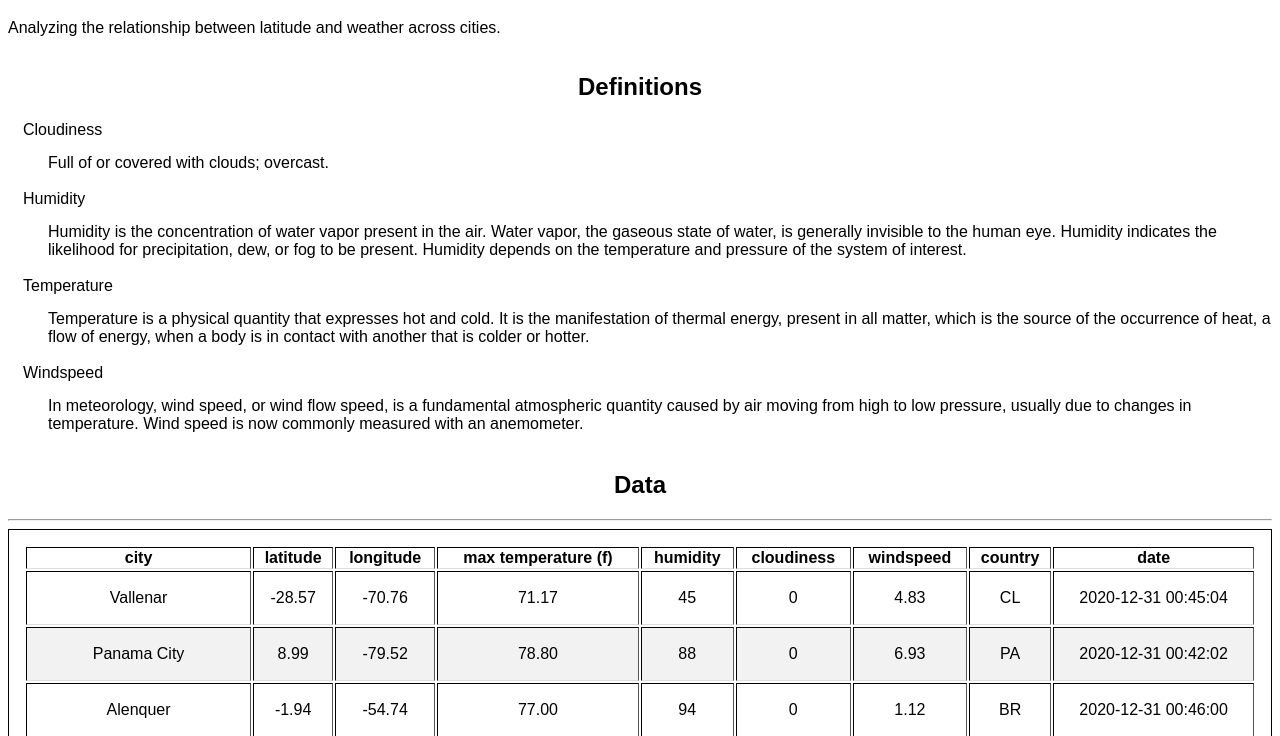
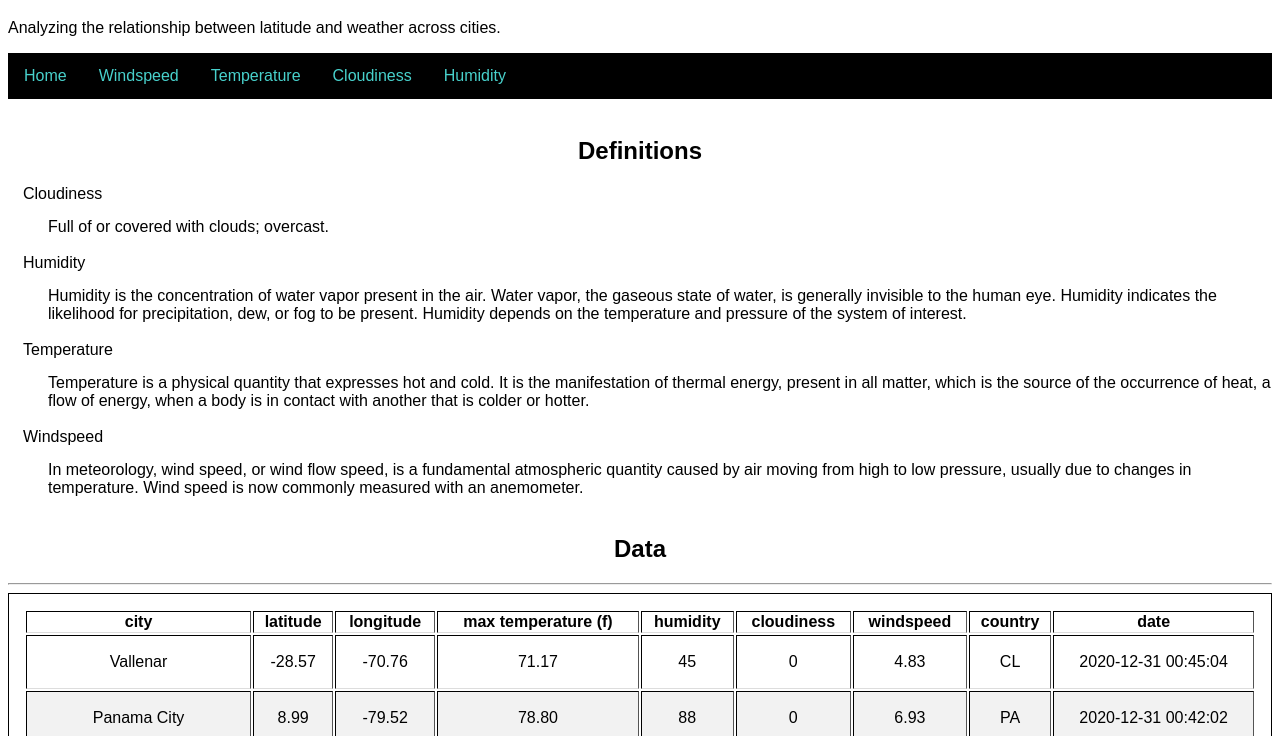
Before and after one commit to alisonsadel/Web-Design-Challenge, a plain HTML site: page data.html in a window 1280 px wide. Shown: the part 61-797 px from the top of the page. Drawn offline with Linux system fonts and the light colour scheme.

Commit message:
Add files via upload
Updated CSS and HTML on secondary pages to create interactive horizontal navbar

```diff
--- a/data.html
+++ b/data.html
@@ -8,14 +8,28 @@
 </head>
 <body>
   <h1>City & Weather Dataset</h1>
-<p>Analyzing the relationship between latitude and weather across cities.</p>
-<div class="navbar">
-  <a class="dropdown-item" href="/Users/alisonsadel/Desktop/master_data_file/Web-Design-Challenge/Files/test.html" target="_blank">Home</a>
-  <a class="dropdown-item" href="/Users/alisonsadel/Desktop/master_data_file/Web-Design-Challenge/Files/windspeed.html" target="_blank">Windspeed</a>
-  <a class="dropdown-item" href="/Users/alisonsadel/Desktop/master_data_file/Web-Design-Challenge/Files/maxtemp.html" target="_blank">Temperature</a>
-  <a class="dropdown-item" href="/Users/alisonsadel/Desktop/master_data_file/Web-Design-Challenge/Files/humidity.html" target="_blank">Humidity</a>
-  <a class="dropdown-item" href="/Users/alisonsadel/Desktop/master_data_file/Web-Design-Challenge/Files/cloudiness.html" target="_blank">Cloudiness</a>
-</div>
+  <p>Analyzing the relationship between latitude and weather across cities.</p>
+  <div class="secondary">
+    <ul class=othernavbar>
+      <li class="horizontal">
+        <a class="dropdown-item_2" href="/Users/alisonsadel/Desktop/master_data_file/Web-Design-Challenge/Files/index.html" target="_blank">Home</a>
+      </li>
+      <li class="horizontal">
+        <a class="dropdown-item_2" href="/Users/alisonsadel/Desktop/master_data_file/Web-Design-Challenge/Files/windspeed.html" target="_blank">Windspeed</a>
+      </li>
+      <li class="horizontal">
+        <a class="dropdown-item_2" href="/Users/alisonsadel/Desktop/master_data_file/Web-Design-Challenge/Files/maxtemp.html" target="_blank">Temperature</a>
+      </li>
+      <li class="horizontal">
+        <a class="dropdown-item_2" href="/Users/alisonsadel/Desktop/master_data_file/Web-Design-Challenge/Files/cloudiness.html" target="_blank">Cloudiness</a>
+      </li>
+      <li class="horizontal">
+        <a class="dropdown-item_2" href="/Users/alisonsadel/Desktop/master_data_file/Web-Design-Challenge/Files/humidity.html" target="_blank">Humidity</a>
+      </li>
+  </ul>
+  </div>
+
+  <br>
 <dl class="define">
   <h2 id="define">Definitions</h2>
 
--- a/style.css
+++ b/style.css
@@ -1,7 +1,7 @@
 /* Declare font for website*/
 body {font-family: Arial, Helvetica, sans-serif;}
 
-/* Navbar */
+/* Navigation Bar Styling for Vertical Nav Bar on initial landing page */
 .collapsible {
   background-color: #48D1CC;
   color: white;
@@ -40,20 +40,13 @@ body {font-family: Arial, Helvetica, sans-serif;}
   background-color: #008B8B;
 }
 
-.active {
-  background-color: black;
+.navbar a {
+  float: left;
+  padding: 12px;
+  color: white;
+  text-decoration: none;
+  font-size: 17px;
 }
-
-@media screen and (max-width: 500px) {
-  .navbar a {
-    float: none;
-    display: block;
-  }
-}
-
-/* .active, .collapsible:hover {
-  background-color: #008B8B;
-} */
 
 .content {
   padding: 18px;
@@ -68,9 +61,43 @@ a.dropdown-item{
   position: fixed;
   line-height: 24px;
 }
+/* Navigation Bar Styling for Horizontal Nav Bar on Secondary Pages */
+
+.othernavbar {
+  list-style-type: none;
+  margin: 0;
+  padding: 0;
+  overflow: hidden;
+  background-color: black;
+}
+
+.horizontal {
+  float: left;
+}
+
+.horizontal a {
+  display: block;
+  color: #48D1CC;
+  text-align: center;
+  padding: 14px 16px;
+  text-decoration: none;
+}
+
+.horizontal a:hover {
+  background-color: #008B8B;
+}
 
 
-/* Main content */
+/* Make the website responsive to different screen sizes */
+@media screen and (max-width: 500px) {
+  .navbar a {
+    float: none;
+    display: block;
+  }
+}
+
+
+/* Styling Main Content on Landing Page */
 .main {
   margin-top: 30px; /* Add a top margin to avoid content overlay */
 }
@@ -81,7 +108,7 @@ h1 {
 
 #viz{
   margin-top: 100px;
-  margin-left: 30%;
+  margin-left: 39%;
 }
 
 #p1 {
@@ -94,17 +121,15 @@ h1 {
 
   #first-globe {
     width: 300px;
+    margin-left: 100px;
     float: left;
 
   }
-  /* Ensure <p> are to the right of the globe image*/
- /* #textwrap{
-    position: relative;
-  } */
 
 /* Style lower matplotlib charts on landing page */
 .picture-box {
     margin-top: 10px;
+    margin-left: 100px;
     display: flex;
     max-width: 300px;
     background:#cpeeff;
```
Also changed, not shown: cloudiness.html (+19 -6 lines), humidity.html (+20 -6 lines), maxtemp.html (+19 -7 lines), windspeed.html (+19 -7 lines).
